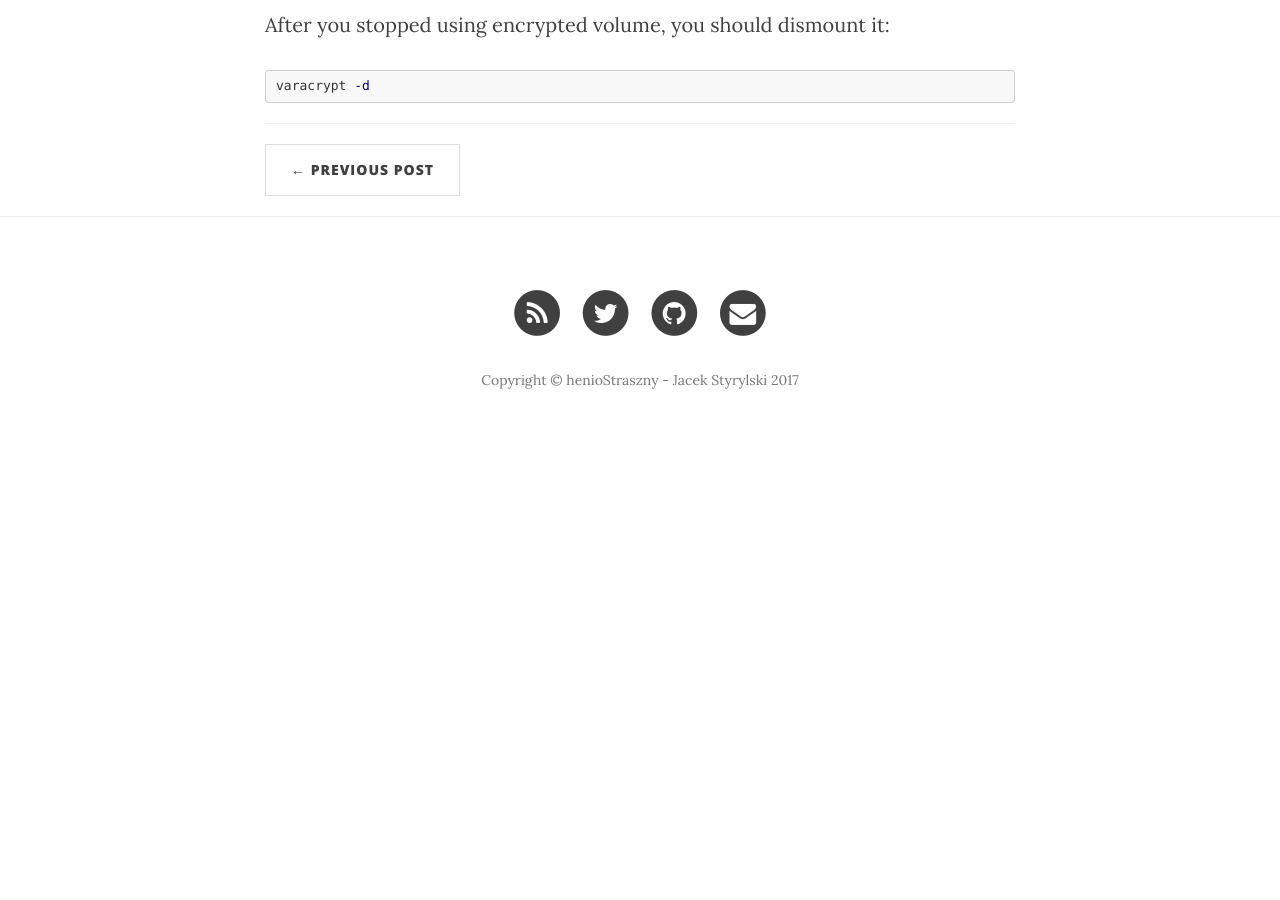
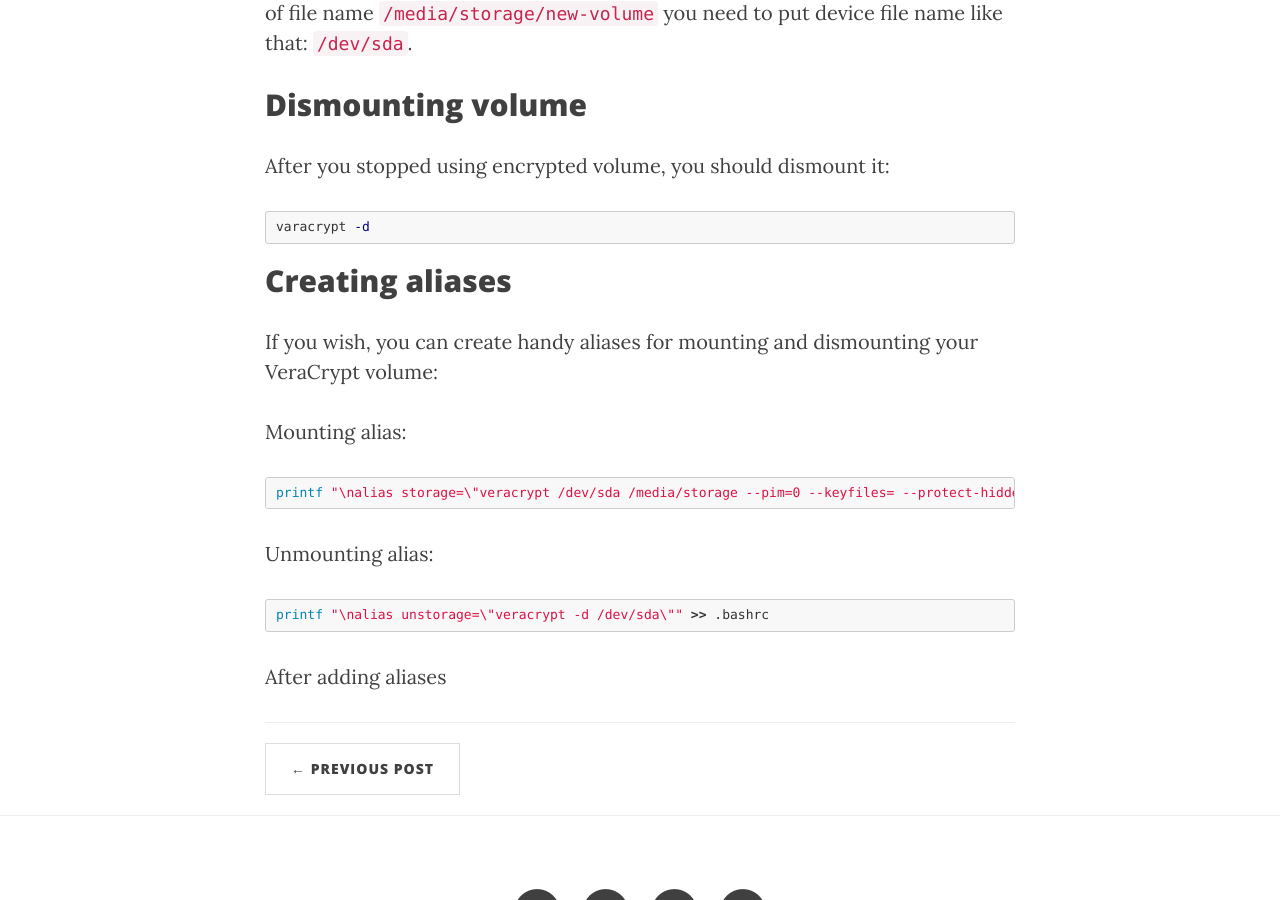
Before and after one commit to JacekStyrylski/jacekstyrylski.github.io, a Jekyll site: the page built from _posts/2017-04-02-Vera-Crypt-OSMC.md, in a window 1280 px wide and 900 px high, scrolled down 3793 px. Built offline with Jekyll 4.4.1, drawn with Linux system fonts in a browser that asks for light colours; nearby versions of some CDN libraries; before the commit the page ends 4249 px from its top, so only the background shows below that; some of the changed text lies outside the part shown.

Commit message:
Added dependencies installation

````diff
--- a/_posts/2017-04-02-Vera-Crypt-OSMC.md
+++ b/_posts/2017-04-02-Vera-Crypt-OSMC.md
@@ -14,7 +14,14 @@
 
 Based on: [fredfire1](https://fredfire1.wordpress.com/2016/02/04/install-veracrypt-debianwindows/)
 
-1. Download:
+1. Dependencies
+
+    ```bash
+    sudo apt-get update
+    sudo apt-get install libfuse-dev makeself libwxbase3.0-0
+    ```
+
+2. Download:
 
     The newest version might be found here: [VeraCrypt - Downloads](https://veracrypt.codeplex.com/wikipage?title=Downloads)
 
@@ -90,7 +97,7 @@
     > 5. Press `enter` *(unless you want to use different hash algorithm)*.
     > 6. Press `enter` *(unless you want to use different file system)*
     > 7. Write your password and press `enter` *(it should be larger than 20 characters to block > against brute force techniques)*.
-    > 8. Press `enter` *([what is PIM]> (https://sourceforge.net/p/veracrypt/discussion/general/thread/e51e51fe/#663e)).
+    > 8. Press `enter` *(What is PIM: [https://sourceforge.net/p/veracrypt/discussion/general/thread/e51e51fe/#663e](https://sourceforge.net/p/veracrypt/discussion/general/thread/e51e51fe/#663e))*.
     > 9. Press `enter`.
     > 10. Write on keyboard at least 320 random characters and press `enter`.
 
@@ -118,3 +125,20 @@
 ```bash
 varacrypt -d
 ```
+
+## Creating aliases
+
+If you wish, you can create handy aliases for mounting and dismounting your VeraCrypt volume:
+
+Mounting alias:
+```bash
+printf "\nalias storage=\"veracrypt /dev/sda /media/storage --pim=0 --keyfiles= --protect-hidden=no\"" >> .bashrc
+```
+
+Unmounting alias:
+
+```bash
+printf "\nalias unstorage=\"veracrypt -d /dev/sda\"" >> .bashrc
+```
+
+After adding aliases
````
Also changed, not shown: other parts of _posts/2017-04-02-Vera-Crypt-OSMC.md (+3 -3 lines).
